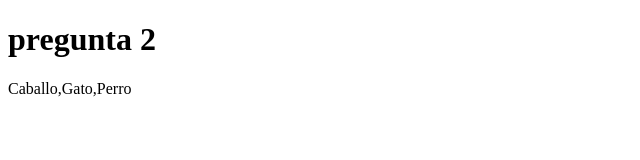
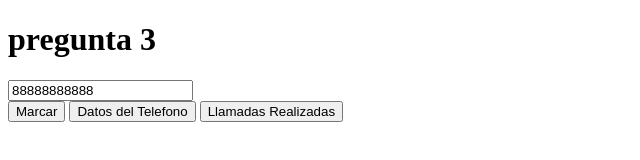
Before and after one commit to ebermudezGit/Prueba-js-y-jQuery, a plain HTML site: page p3/index.html in a window 1280 px wide. Shown: the whole page, without its empty margins (0-640 px from the left). Drawn offline with Linux system fonts and the light colour scheme.

Commit message:
Terminando la tercera

```diff
--- a/p3/index.html
+++ b/p3/index.html
@@ -2,11 +2,16 @@
 <html lang="en">
 <head>
 	<meta charset="UTF-8">
-	<title>Pregunta 2</title>
+	<title>Pregunta 3</title>
 </head>
 <body>
-	<h1>pregunta 2</h1>
+	<h1>pregunta 3</h1>
+	<input type="tel" id="numeroTelefono" value="88888888888">
 	<div id="respuesta"></div>
+	<button onclick="marcar();">Marcar</button>
+	<button onclick="verdatos()">Datos del Telefono</button>
+	<button onclick="llamadasRealizadas()">Llamadas Realizadas</button>
+
 	<script type="text/javascript" src="js/mainjs.js"></script>
 </body>
 </html>
--- a/p3/js/mainjs.js
+++ b/p3/js/mainjs.js
@@ -1,9 +1,37 @@
-var animales = new Array("Caballo", "Gato", "Perro");
+function telefono(numero, marca, color) {
 
+    //Propiedades privadas
+    var contadorLlamadas=0;
 
-function copiaArreglo(arregloOrigen){
-	var arregloCopia=arregloOrigen
-	return arregloCopia
+    //Propiedades públicas
+    this._numero = numero;
+    this._marca = marca;
+    this._color = color;
+
+    //Métodos privados
+
+    //Métodos públicos
+    this.marcar = function(numeroMarcar) {
+        contadorLlamadas++;
+        return numeroMarcar;
+    };
+
+    this.contadordeLlamadas = function() {
+        return contadorLlamadas;
+    };
 }
 
-document.getElementById("respuesta").innerHTML = copiaArreglo(animales);
+var mytelefono = new telefono("00000","StarLight","Negro");
+
+function marcar(){
+    var numeroTelefono =document.getElementById("numeroTelefono").value;
+    document.getElementById("respuesta").innerHTML = "A marcado al siguiente numero: "+mytelefono.marcar(numeroTelefono);
+}
+
+function verdatos(){
+    document.getElementById("respuesta").innerHTML = "Numero:"+mytelefono._numero+ " Marca:" +mytelefono._marca+ " Color:" +mytelefono._color;
+}
+
+function llamadasRealizadas(){
+    document.getElementById("respuesta").innerHTML = "Llamadas Realizadas: " + mytelefono.contadordeLlamadas();
+}
```
